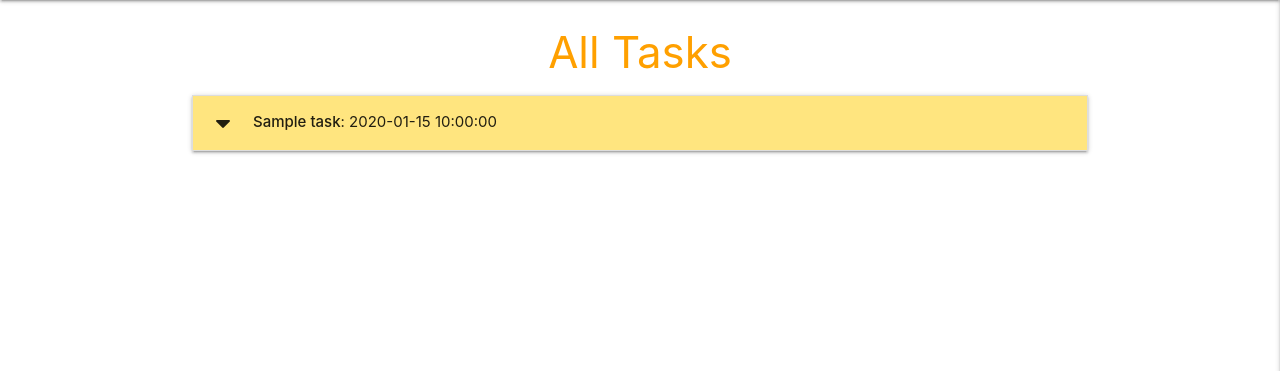
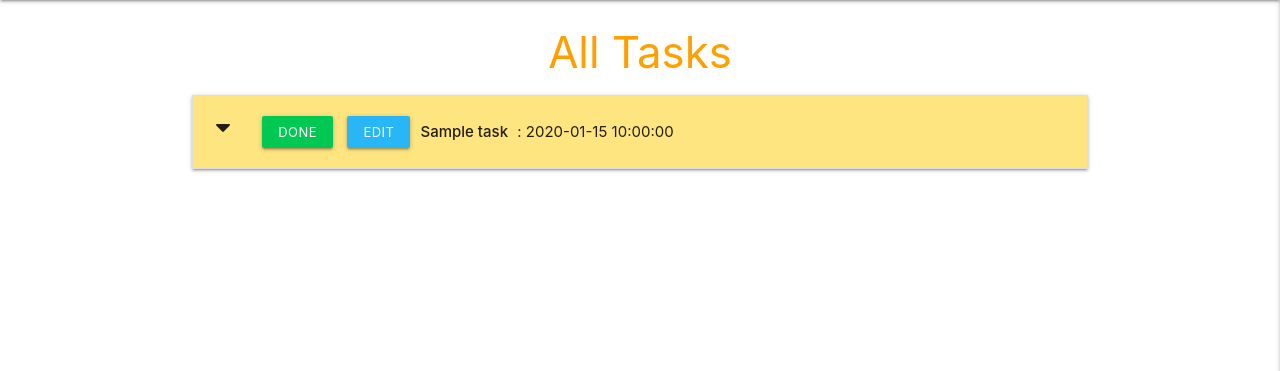
Before and after one commit to oisintohak/flask-task-manager-project, a Flask app: page / in a window 1280 px wide. Shown: the part 64-435 px from the top of the page. Run offline with Flask 2, Linux system fonts and the light colour scheme; a database or web service that is not in the repository returns one stand-in record (values such as "Sample title"); some libraries are stand-ins or nearby versions.

Commit message:
add task edit/done buttons

```diff
--- a/static/css/style.css
+++ b/static/css/style.css
@@ -5,3 +5,12 @@
 .flashes h4 {
   line-height: 2;
 }
+
+.btn-small {
+  margin: 5px;
+}
+
+.collapsible-header .col strong {
+  margin: 5px;
+  line-height: 42px;
+}
--- a/static/js/script.js
+++ b/static/js/script.js
@@ -1,9 +1,9 @@
-$(document).ready(function(){
-  $('.sidenav').sidenav({edge: 'right'});
-  $('.collapsible').collapsible();
-  $('.tooltipped').tooltip();
-  $('select').formSelect();
-  $('.datepicker').datepicker({
+$(document).ready(function () {
+  $(".sidenav").sidenav({edge: "right"});
+  $(".collapsible").collapsible();
+  $(".tooltipped").tooltip();
+  $("select").formSelect();
+  $(".datepicker").datepicker({
       format: "dd mmmm, yyyy",
       yearRange: 3,
       showClearBtn: true,
@@ -11,4 +11,32 @@ $(document).ready(function(){
           done: "Select"
       }
   });
+
+  validateMaterializeSelect();
+  function validateMaterializeSelect() {
+      let classValid = { "border-bottom": "1px solid #4caf50", "box-shadow": "0 1px 0 0 #4caf50" };
+      let classInvalid = { "border-bottom": "1px solid #f44336", "box-shadow": "0 1px 0 0 #f44336" };
+      if ($("select.validate").prop("required")) {
+          $("select.validate").css({ "display": "block", "height": "0", "padding": "0", "width": "0", "position": "absolute" });
+      }
+      $(".select-wrapper input.select-dropdown").on("focusin", function () {
+          $(this).parent(".select-wrapper").on("change", function () {
+              if ($(this).children("ul").children("li.selected:not(.disabled)").on("click", function () { })) {
+                  $(this).children("input").css(classValid);
+              }
           });
+      }).on("click", function () {
+          if ($(this).parent(".select-wrapper").children("ul").children("li.selected:not(.disabled)").css("background-color") === "rgba(0, 0, 0, 0.03)") {
+              $(this).parent(".select-wrapper").children("input").css(classValid);
+          } else {
+              $(".select-wrapper input.select-dropdown").on("focusout", function () {
+                  if ($(this).parent(".select-wrapper").children("select").prop("required")) {
+                      if ($(this).css("border-bottom") != "1px solid rgb(76, 175, 80)") {
+                          $(this).parent(".select-wrapper").children("input").css(classInvalid);
+                      }
+                  }
+              });
+          }
+      });
+  }
+});
--- a/templates/tasks.html
+++ b/templates/tasks.html
@@ -6,11 +6,18 @@
     {% for task in tasks %}
     <li>
         <div class="collapsible-header amber accent-1">
+          <div class="col s3">
             <i class="fas fa-caret-down"></i>
+            <a href="" class="btn-small green accent-4">Done</a>
+            <a href="" class="btn-small light-blue lighten-1">Edit</a>
+
+          </div>
+          <div class="col s3">
             <strong>{{ task.task_name }}</strong> : {{ task.due_date }}
             {% if task.is_urgent == "on" %}
-                <i class="fas fa-exclamation-circle tooltipped" data-position="bottom" data-tooltip="URGENT!"></i>
+            <i class="fas fa-exclamation-circle tooltipped" data-position="bottom" data-tooltip="URGENT!"></i>
             {% endif %}
+          </div>
         </div>
         <div class="collapsible-body">
             <strong>{{ task.category_name }}</strong>
```
Lines whose indentation alone changed are shown as unchanged.
